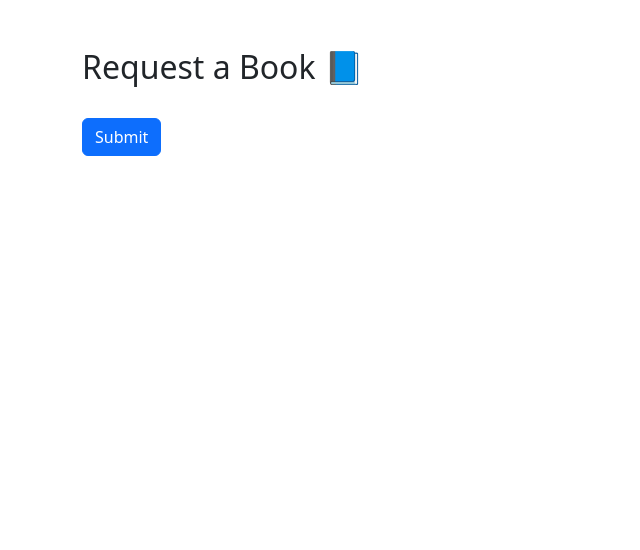
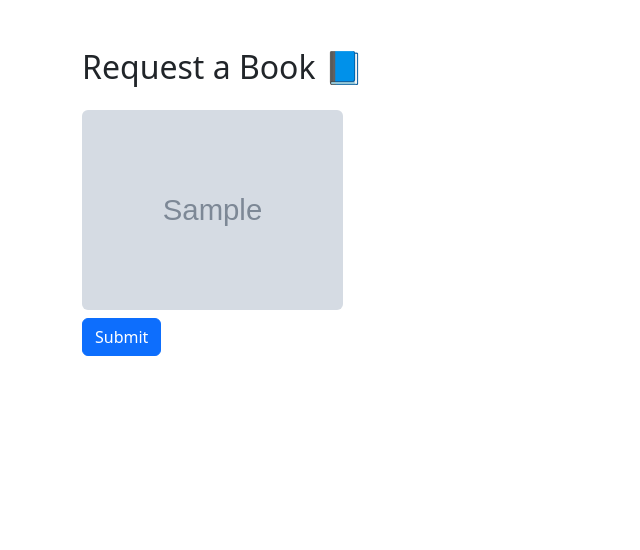
Before and after one commit to PatricioA-2004/Library-Website, a Django app: template lending/templates/lending/request_book.html in a window 1280 px wide. Shown: the part 85-635 px from the top of the page, without its empty margins (0-640 px from the left). Run offline with Django 3.2, Linux system fonts and the light colour scheme; the template is opened without the code that fills it: most values are stand-ins (such as "Sample title", 1, 10 or a date in 2020); grey boxes marked "Sample" are stand-in pictures; some libraries are stand-ins or nearby versions.

Commit message:
Changes info on first request

```diff
--- a/lending/templates/lending/request_book.html
+++ b/lending/templates/lending/request_book.html
@@ -5,6 +5,20 @@
 {% block content %}
 <div class="container mt-5">
   <h2 class="mb-4">Request a Book 📘</h2>
+  <div class="row">
+    <div class="col-md-3">
+      {% if book.book_cover %}
+      <img src="{{ book.book_cover.url }}" class="rounded mx-auto d-block img-fluid"
+        style="min-width: 100px; min-height: 200px; max-height: 500px;">
+      {% else %}
+      <div class="rounded mx-auto d-block d-flex justify-content-center align-items-center"
+        style="width: 200px; height: 300px; background-color: #ccc; color: #555; font-size: 1.2rem; font-weight: bold; text-align: center;">
+        No Cover Available
+      </div>
+      {% endif %}
+    </div>
+  </div>
+
   <form method="post" class="w-50">
     {% csrf_token %}
     {% bootstrap_form form %}
--- a/lending/views.py
+++ b/lending/views.py
@@ -202,8 +202,10 @@ def create_collection(request):
 def request_book(request):
     initial_data = {}
     book_id = request.GET.get("book")
+    book = None
     if book_id:
         initial_data["requested_book"] = book_id
+        book = get_object_or_404(Book, id=book_id)
 
     if request.method == 'POST':
         form = RequestForm(request.POST, user=request.user)
@@ -216,7 +218,7 @@ def request_book(request):
     else:
         form = RequestForm(user=request.user, initial=initial_data)
 
-    return render(request, 'lending/request_book.html', {'form': form})
+    return render(request, 'lending/request_book.html', {'form': form, 'book': book, "book_list": Book.objects.all()})
 
 def search_view(request):
     query = request.GET.get('q')
```
Also changed, not shown: lending/migrations/0009_alter_review_rating.py (added). Lines whose indentation alone changed are shown as unchanged.
